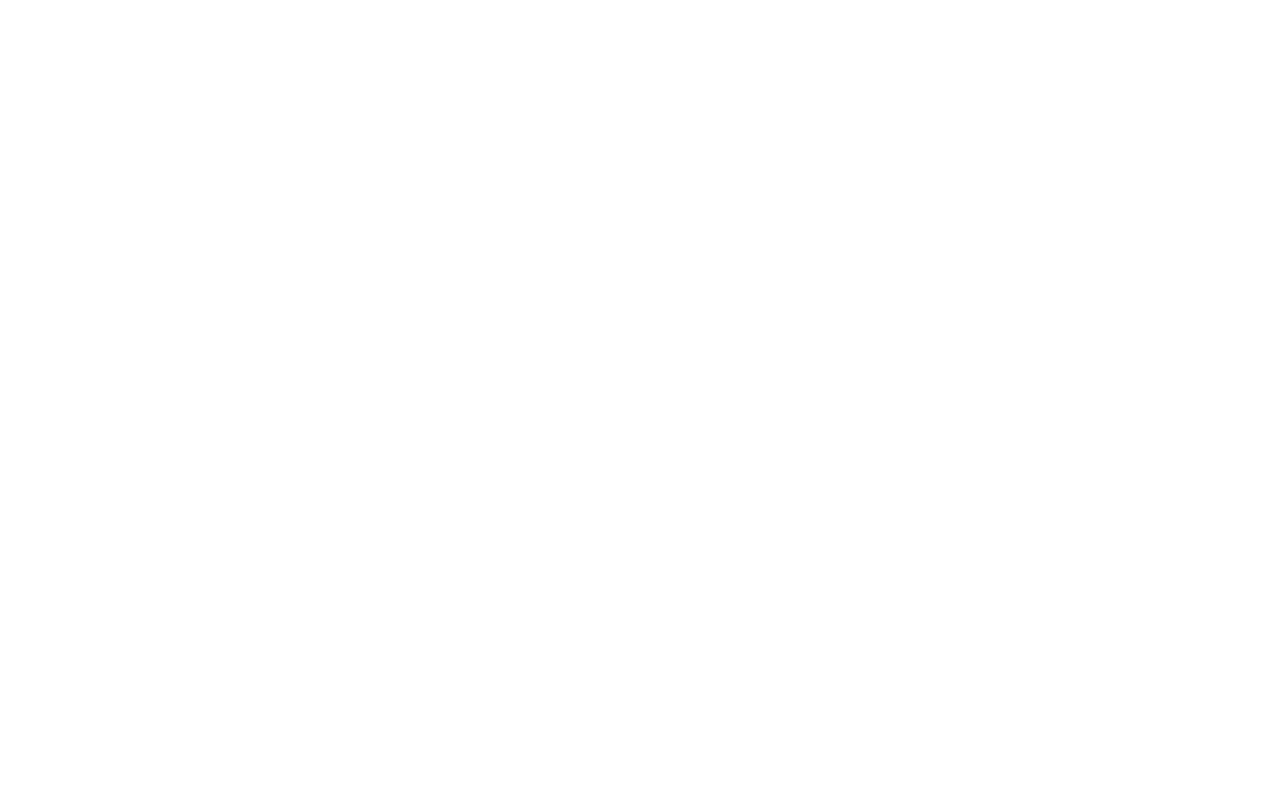
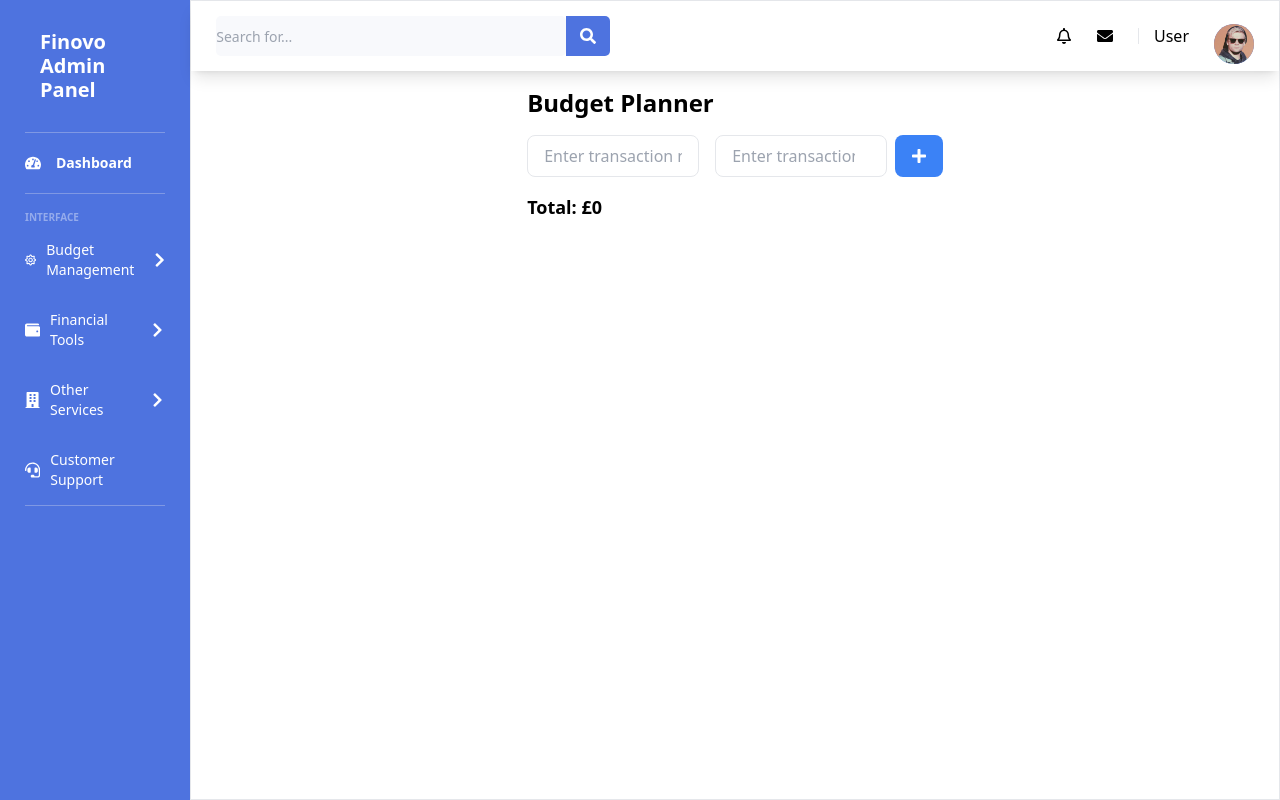
Before and after one commit to AlDBanda/Dashboard, a React (Vite) app in the folder finovo/: page /budget-planner in a window 1280 px wide. Before the commit this address had no page. Built offline with nearby package versions, Linux system fonts and the light colour scheme.

Commit message:
'Links updated'

```diff
--- a/finovo/index.html
+++ b/finovo/index.html
@@ -1,13 +1,16 @@
 <!DOCTYPE html>
 <html lang="en">
+
 <head>
   <meta charset="UTF-8" />
   <link rel="icon" type="image/svg+xml" href="./src/assets/apple-touch-icon.png" />
   <meta name="viewport" content="width=device-width, initial-scale=1.0" />
-    <title>Finovo App</title>
+  <title>Finovo Budget App</title>
 </head>
+
 <body>
   <div id="root"></div>
   <script type="module" src="/src/main.jsx"></script>
 </body>
+
 </html>
--- /dev/null
+++ b/finovo/src/Pages/BudgetPlanner.jsx
@@ -0,0 +1,86 @@
+import React, { useState } from 'react';
+import { FaPlus, FaTrash } from 'react-icons/fa';
+
+const BudgetPlanner = () => {
+  const [transactions, setTransactions] = useState([]);
+  const [newTransactionName, setNewTransactionName] = useState('');
+  const [newTransactionAmount, setNewTransactionAmount] = useState('');
+
+  const handleAddTransaction = () => {
+    if (newTransactionName !== '' && newTransactionAmount !== '') {
+      const newTransaction = {
+        name: newTransactionName,
+        amount: parseFloat(newTransactionAmount),
+      };
+
+      const updatedTransactions = [...transactions, newTransaction];
+      setTransactions(updatedTransactions);
+
+      setNewTransactionName('');
+      setNewTransactionAmount('');
+    }
+  };
+
+  const handleDeleteTransaction = (index) => {
+    const updatedTransactions = [...transactions];
+    updatedTransactions.splice(index, 1);
+    setTransactions(updatedTransactions);
+  };
+
+  const calculateTotal = () => {
+    return transactions.reduce((total, transaction) => total + transaction.amount, 0);
+  };
+
+  return (
+    <div className="max-w-md mx-auto p-4">
+      <h2 className="text-2xl font-bold mb-4">Budget Planner</h2>
+
+      <div className="flex mb-4">
+        <input
+          type="text"
+          className="w-1/2 px-4 py-2 mr-2 rounded-lg border focus:outline-none"
+          placeholder="Enter transaction name"
+          value={newTransactionName}
+          onChange={(e) => setNewTransactionName(e.target.value)}
+        />
+        <input
+          type="number"
+          className="w-1/2 px-4 py-2 ml-2 rounded-lg border focus:outline-none"
+          placeholder="Enter transaction amount"
+          value={newTransactionAmount}
+          onChange={(e) => setNewTransactionAmount(e.target.value)}
+        />
+        <button
+          className="ml-2 px-4 py-2 bg-blue-500 text-white rounded-lg hover:bg-blue-600 focus:outline-none"
+          onClick={handleAddTransaction}
+        >
+          <FaPlus />
+        </button>
+      </div>
+
+      <ul className="space-y-2">
+        {transactions.map((transaction, index) => (
+          <li
+            key={index}
+            className="flex items-center justify-between px-4 py-2 bg-gray-100 rounded-lg"
+          >
+            <span>{transaction.name}</span>
+            <span>${transaction.amount}</span>
+            <button
+              className="text-red-500 hover:text-red-600 focus:outline-none"
+              onClick={() => handleDeleteTransaction(index)}
+            >
+              <FaTrash />
+            </button>
+          </li>
+        ))}
+      </ul>
+
+      <div className="mt-4">
+        <p className="text-lg font-bold">Total: £{calculateTotal()}</p>
+      </div>
+    </div>
+  );
+};
+
+export default BudgetPlanner;
--- /dev/null
+++ b/finovo/src/Pages/Expense Form.jsx
@@ -0,0 +1,11 @@
+import React from 'react';
+
+const ExpenseForm = () => {
+  return (
+    <div>
+      {/* Your Budget Planner component UI */}
+    </div>
+  );
+};
+
+export default ExpenseForm;
--- /dev/null
+++ b/finovo/src/Pages/ExpenseItems.jsx
@@ -0,0 +1,11 @@
+import React from 'react';
+
+const ExpenseItems = () => {
+  return (
+    <div>
+      {/* Your Budget Planner component UI */}
+    </div>
+  );
+};
+
+export default ExpenseItems;
--- /dev/null
+++ b/finovo/src/Pages/ExpenseList.jsx
@@ -0,0 +1,11 @@
+import React from 'react';
+
+const ExpenseList = () => {
+  return (
+    <div>
+      {/* Your Budget Planner component UI */}
+    </div>
+  );
+};
+
+export default ExpenseList;
--- /dev/null
+++ b/finovo/src/Pages/FinancialEducation.jsx
@@ -0,0 +1,11 @@
+import React from 'react';
+
+const FinancialEducation = () => {
+  return (
+    <div>
+      {/* Your Budget Planner component UI */}
+    </div>
+  );
+};
+
+export default FinancialEducation;
--- /dev/null
+++ b/finovo/src/Pages/SavingsGoalTracker.jsx
@@ -0,0 +1,11 @@
+import React from 'react';
+
+const SavingsGoalTracker = () => {
+  return (
+    <div>
+      {/* Your Budget Planner component UI */}
+    </div>
+  );
+};
+
+export default SavingsGoalTracker;
--- a/finovo/src/components/Sidebar.jsx
+++ b/finovo/src/components/Sidebar.jsx
@@ -1,5 +1,6 @@
 import React, { useState } from 'react';
 import { FaBuilding, FaChevronRight, FaRegSun, FaTachometerAlt, FaWallet, FaHeadset } from 'react-icons/fa';
+import { Link } from 'react-router-dom';
 
 const Sidebar = () => {
   const [showBudgetSubMenu, setShowBudgetSubMenu] = useState(false);
@@ -42,10 +43,10 @@
         {showBudgetSubMenu && (
           <div className='pl-[20px]'>
             <ul className='list-disc p1-4 text-white'>
-              <li className='hover:text-blue-300 cursor-pointer'>Budget Planner</li>
-              <li className='hover:text-blue-300 cursor-pointer'>Expense Form</li>
-              <li className='hover:text-blue-300 cursor-pointer'>Expense Items</li>
-              <li className='hover:text-blue-300 cursor-pointer'>Expense List</li>
+              <Link to='/budget-planner'><li className='hover:text-blue-300 cursor-pointer'>Budget Planner</li></Link>
+              <Link to='/expense-form'><li className='hover:text-blue-300 cursor-pointer'>Expense Form</li></Link>
+              <Link to='/expense-items'><li className='hover:text-blue-300 cursor-pointer'>Expense Items</li></Link>
+              <Link to='/expense-list'><li className='hover:text-blue-300 cursor-pointer'>Expense List</li></Link>
             </ul>
           </div>
         )}
@@ -60,8 +61,7 @@
         {showFinancialSubMenu && (
           <div className='pl-[20px]'>
             <ul className='list-disc p1-4 text-white'>
-              <li className='hover:text-blue-300 cursor-pointer'>Loan Calculator</li>
-              <li className='hover:text-blue-300 cursor-pointer'>Savings Goal Tracker</li>
+               <Link to='/savings-goal-tracker'><li className='hover:text-blue-300 cursor-pointer'>Savings Goal Tracker</li></Link>
             </ul>
           </div>
         )}
@@ -69,15 +69,14 @@
         <div className='flex items-center justify-between gap-[10px] py-[15px] cursor-pointer' onClick={handleBranchSubMenuToggle}>
           <div className='flex items-center gap-[10px]'>
             <FaBuilding color='white' />
-            <p className='text-[14px] leading-[20px] font-normal hover:text-blue-300 text-white'>Branch & Services</p>
+            <p className='text-[14px] leading-[20px] font-normal hover:text-blue-300 text-white'>Other Services</p>
           </div>
           <FaChevronRight color='white' className={showBranchSubMenu ? 'transform rotate-90' : ''} />
         </div>
         {showBranchSubMenu && (
           <div className='pl-[20px]'>
             <ul className='list-disc p1-4 text-white'>
-              <li className='hover:text-blue-300 cursor-pointer'>Branch Locator</li>
-              <li className='hover:text-blue-300 cursor-pointer'>Financial Education</li>
+              <Link to='/financial-education'><li className='hover:text-blue-300 cursor-pointer'>Financial Education</li></Link>
             </ul>
           </div>
         )}
--- a/finovo/src/router/Router.jsx
+++ b/finovo/src/router/Router.jsx
@@ -2,6 +2,12 @@
 import { BrowserRouter, Routes, Route } from 'react-router-dom'
 import App from '../App'
 import Main from '../components/Main2'
+import BudgetPlanner from '../Pages/BudgetPlanner'
+import ExpenseForm from '../Pages/Expense Form'
+import ExpenseItems from '../Pages/ExpenseItems'
+import ExpenseList from '../Pages/ExpenseList'
+import SavingsGoalTracker from '../Pages/SavingsGoalTracker'
+import FinancialEducation from '../Pages/FinancialEducation'
 
 const Router = () => {
   return (
@@ -10,6 +16,12 @@
       <Routes>
         <Route path='/' element={<App />}>
             <Route index element={<Main />}/>
+            <Route path="/budget-planner" element={<BudgetPlanner />} />
+            <Route path="/expense-form" element={<ExpenseForm />} />
+            <Route path="/expense-items" element={<ExpenseItems />} />
+            <Route path="/expense-list" element={<ExpenseList />} />
+            <Route path="/savings-goal-tracker" element={<SavingsGoalTracker />} />
+            <Route path="/financial-education" element={<FinancialEducation />} />
         </Route>
       </Routes>
       </BrowserRouter>
```
Lines whose indentation alone changed are shown as unchanged.
